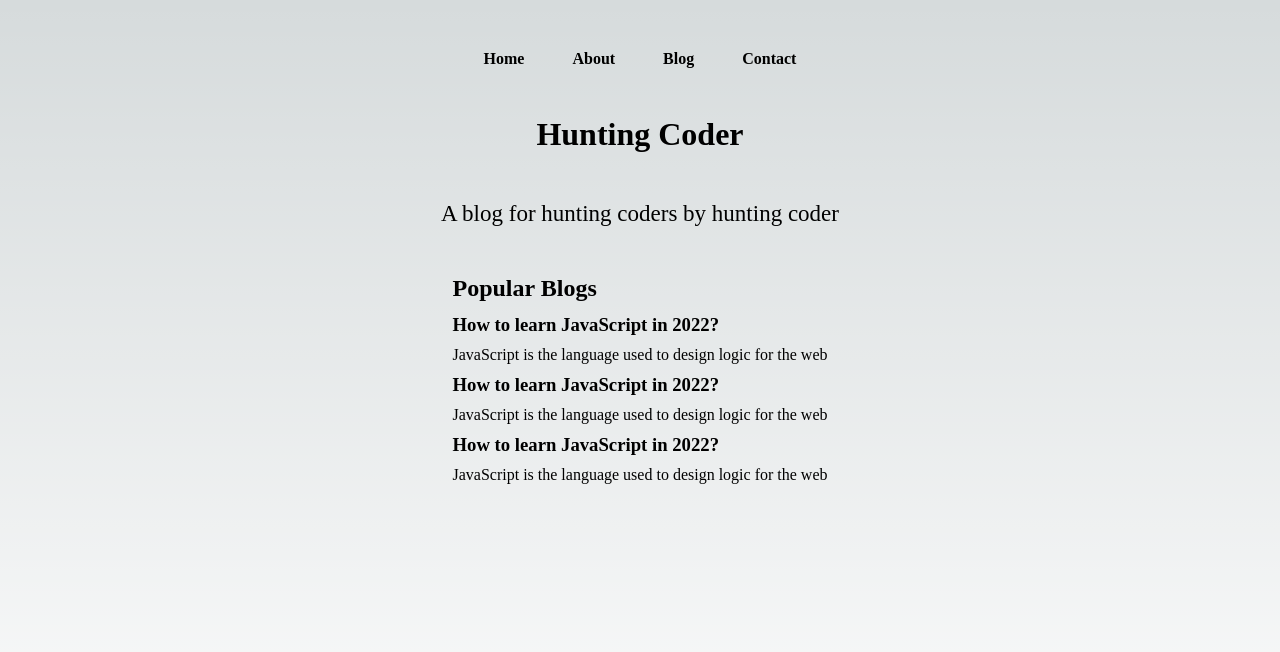
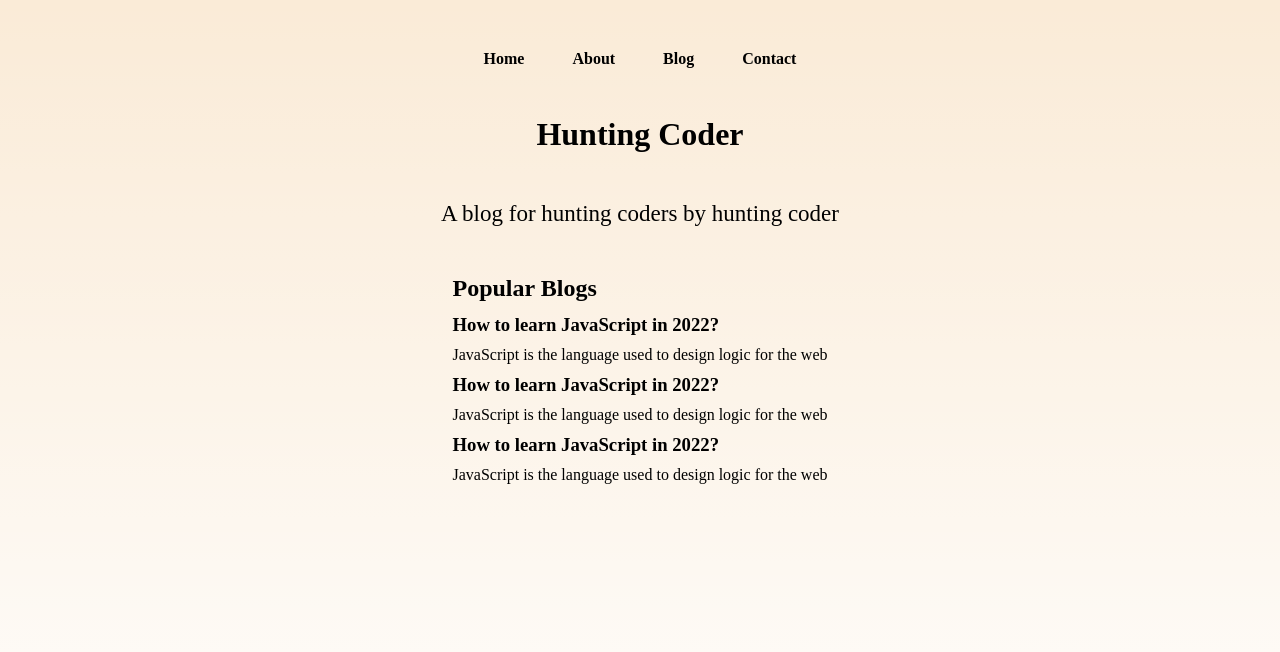
Before and after one commit to gauravMaina/huntingcoder, a Next.js app: page / in a window 1280 px wide. Shown: the top 652 px of the page. Built offline with nearby package versions, Linux system fonts and the light colour scheme.

Commit message:
global css added

```diff
--- a/src/pages/_app.js
+++ b/src/pages/_app.js
@@ -1,5 +1,5 @@
 import '@/styles/globals.css'
-
+import '../styles/globalStyle.css'
 export default function App({ Component, pageProps }) {
   return <Component {...pageProps} />
 }
--- /dev/null
+++ b/src/styles/globalStyle.css
@@ -0,0 +1,3 @@
+body{
+background-color: antiquewhite;
+}
```
